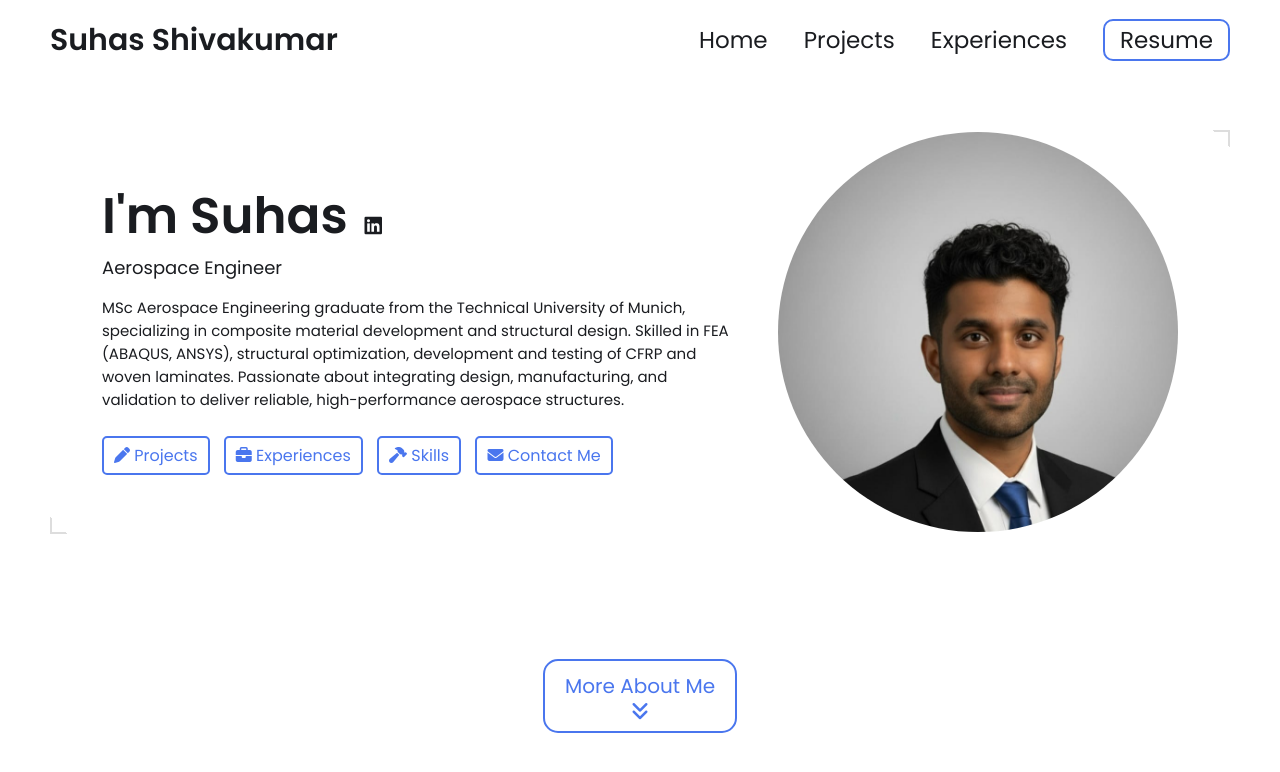
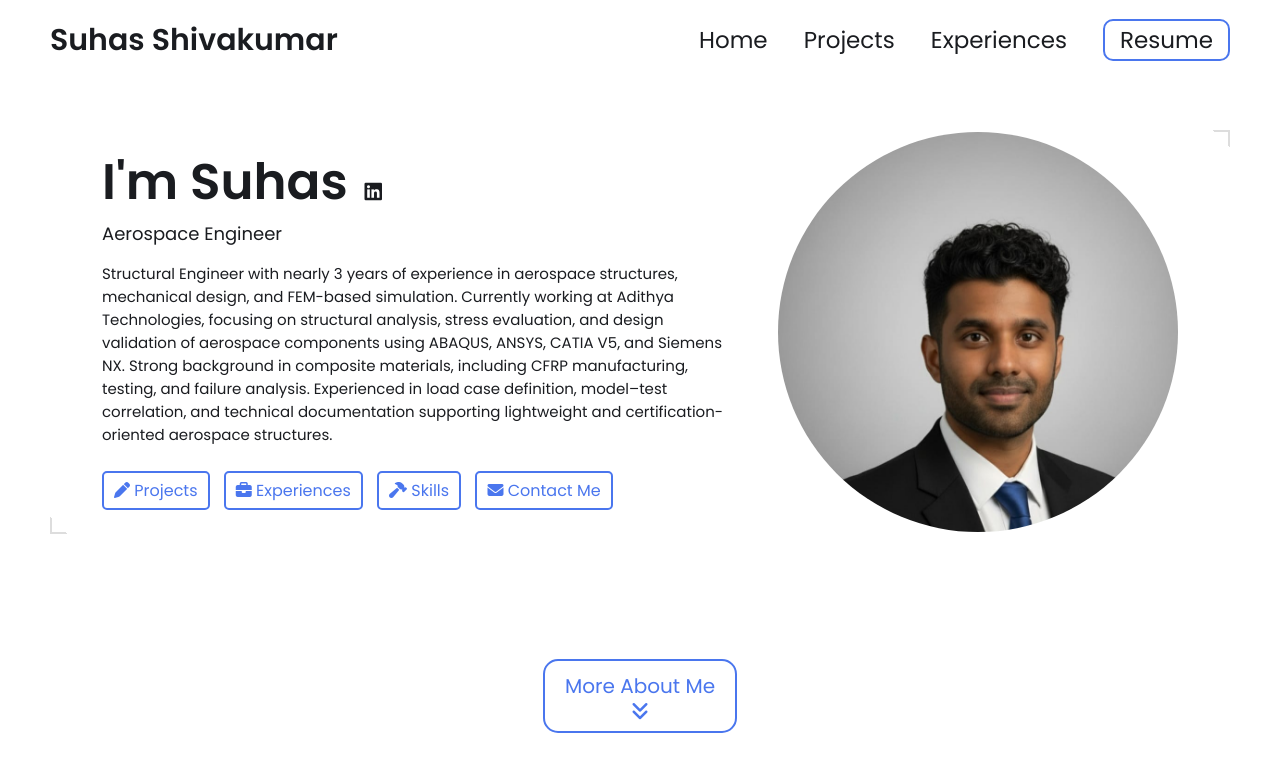
Before and after one commit to Shivakumar-Suhas/Shivakumar-Suhas.github.io, a Jekyll site: the page built from index.html, in a window 1280 px wide and 900 px high. Shown: the top 772 px of the window. Built offline with Jekyll 4.4.1, drawn with Linux system fonts in a browser that asks for light colours.

Commit message:
Update _config.yml

```diff
--- a/_config.yml
+++ b/_config.yml
@@ -15,7 +15,7 @@ title: Suhas M Shivakumar # This is what shows up in the tab of the browser
 name: Suhas Shivakumar
 headline: Aerospace Engineer
 description: >- # dont remove this line. this will ignore all new lines until the next section
-  MSc Aerospace Engineering graduate from the Technical University of Munich, specializing in composite material development and structural design. Skilled in FEA (ABAQUS, ANSYS), structural optimization, development and testing of CFRP and woven laminates. Passionate about integrating design, manufacturing, and validation to deliver reliable, high-performance aerospace structures.
+ Structural Engineer with nearly 3 years of experience in aerospace structures, mechanical design, and FEM-based simulation. Currently working at Adithya Technologies, focusing on structural analysis, stress evaluation, and design validation of aerospace components using ABAQUS, ANSYS, CATIA V5, and Siemens NX. Strong background in composite materials, including CFRP manufacturing, testing, and failure analysis. Experienced in load case definition, model–test correlation, and technical documentation supporting lightweight and certification-oriented aerospace structures.
 
 # Place your profile image in /assets/images/profile-image/folder and edit the file name
 profile_image: ./assets/images/profile-image/avatar1.jpeg
```
